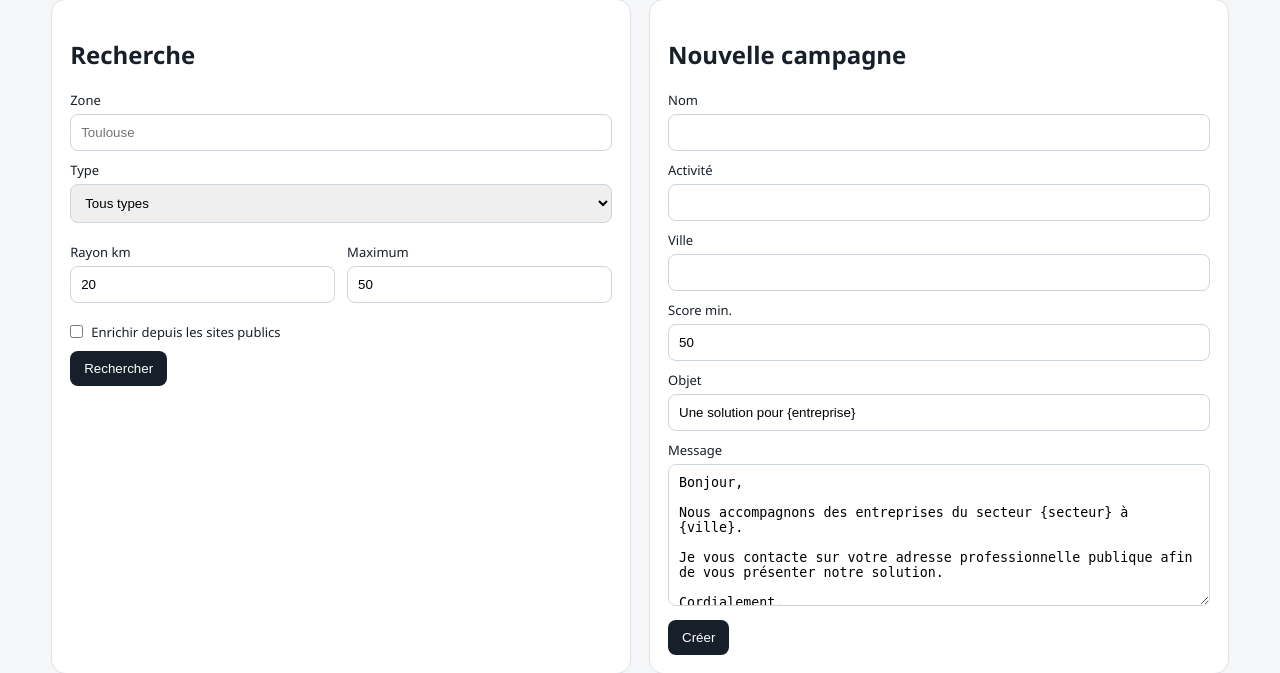
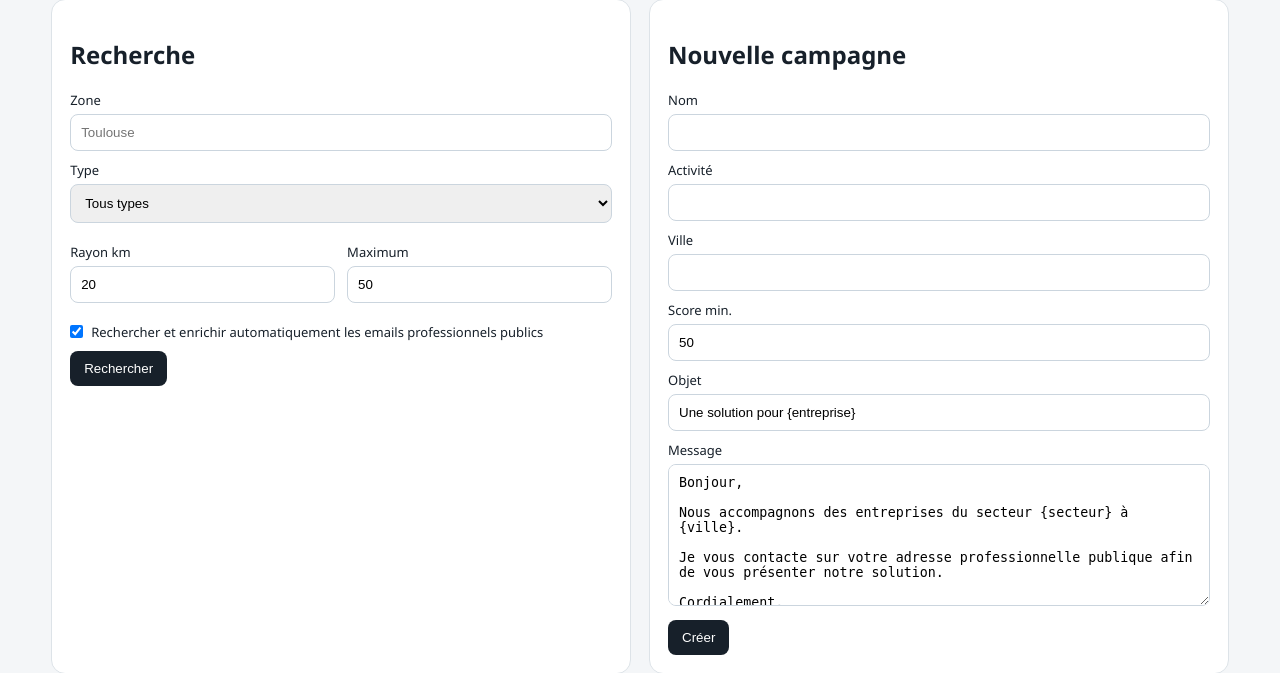
Before and after one commit to JeanMarc31110/Fewura, a FastAPI app: page / in a window 1280 px wide. Shown: the part 280-953 px from the top of the page. Run offline with FastAPI, Linux system fonts and the light colour scheme; data that the repository does not hold is empty.

Commit message:
Enable email enrichment by default in search UI

```diff
--- a/app/templates/dashboard.html
+++ b/app/templates/dashboard.html
@@ -1,6 +1,6 @@
 <!doctype html><html lang="fr"><head><meta charset="utf-8"><meta name="viewport" content="width=device-width,initial-scale=1"><title>FEWURA PROSPECT</title><link rel="stylesheet" href="/static/style.css"></head><body><header><div><h1>FEWURA PROSPECT</h1><p>Prospection B2B géolocalisée — coordonnées professionnelles publiques</p></div><div class="badge">Envoi réel : {{ 'ACTIF' if live_enabled else 'DÉSACTIVÉ' }}</div></header><main>
 <section class="stats"><article><b>{{stats.prospects}}</b><span>Prospects</span></article><article><b>{{stats.emails}}</b><span>Emails pro</span></article><article><b>{{stats.sent}}</b><span>Envoyés</span></article><article><b>{{stats.simulated}}</b><span>Simulés</span></article></section>
-<section class="grid"><article class="card"><h2>Recherche</h2><form method="post" action="/search"><label>Zone<input name="zone" placeholder="Toulouse" required></label><label>Type<select name="category"><option value="all">Tous types</option><option>restaurants</option><option>hotels</option><option>garages</option><option>immobilier</option><option>comptables</option><option>avocats</option><option>informatique</option><option value="batiment">bâtiment</option><option>coiffure</option><option>sport</option><option>transport</option></select></label><div class="row"><label>Rayon km<input type="number" name="radius_km" value="20" min="1" max="50"></label><label>Maximum<input type="number" name="max_results" value="50" min="1" max="100"></label></div><label class="check"><input type="checkbox" name="enrich" value="true"> Enrichir depuis les sites publics</label><button>Rechercher</button></form></article>
+<section class="grid"><article class="card"><h2>Recherche</h2><form method="post" action="/search"><label>Zone<input name="zone" placeholder="Toulouse" required></label><label>Type<select name="category"><option value="all">Tous types</option><option>restaurants</option><option>hotels</option><option>garages</option><option>immobilier</option><option>comptables</option><option>avocats</option><option>informatique</option><option value="batiment">bâtiment</option><option>coiffure</option><option>sport</option><option>transport</option></select></label><div class="row"><label>Rayon km<input type="number" name="radius_km" value="20" min="1" max="50"></label><label>Maximum<input type="number" name="max_results" value="50" min="1" max="100"></label></div><label class="check"><input type="checkbox" name="enrich" value="true" checked> Rechercher et enrichir automatiquement les emails professionnels publics</label><button>Rechercher</button></form></article>
 <article class="card"><h2>Nouvelle campagne</h2><form method="post" action="/campaigns"><label>Nom<input name="name" required></label><label>Activité<input name="category"></label><label>Ville<input name="city"></label><label>Score min.<input type="number" name="min_score" value="50"></label><label>Objet<input name="subject" value="Une solution pour {entreprise}" required></label><label>Message<textarea name="body" rows="8" required>Bonjour,
 
 Nous accompagnons des entreprises du secteur {secteur} à {ville}.
```
